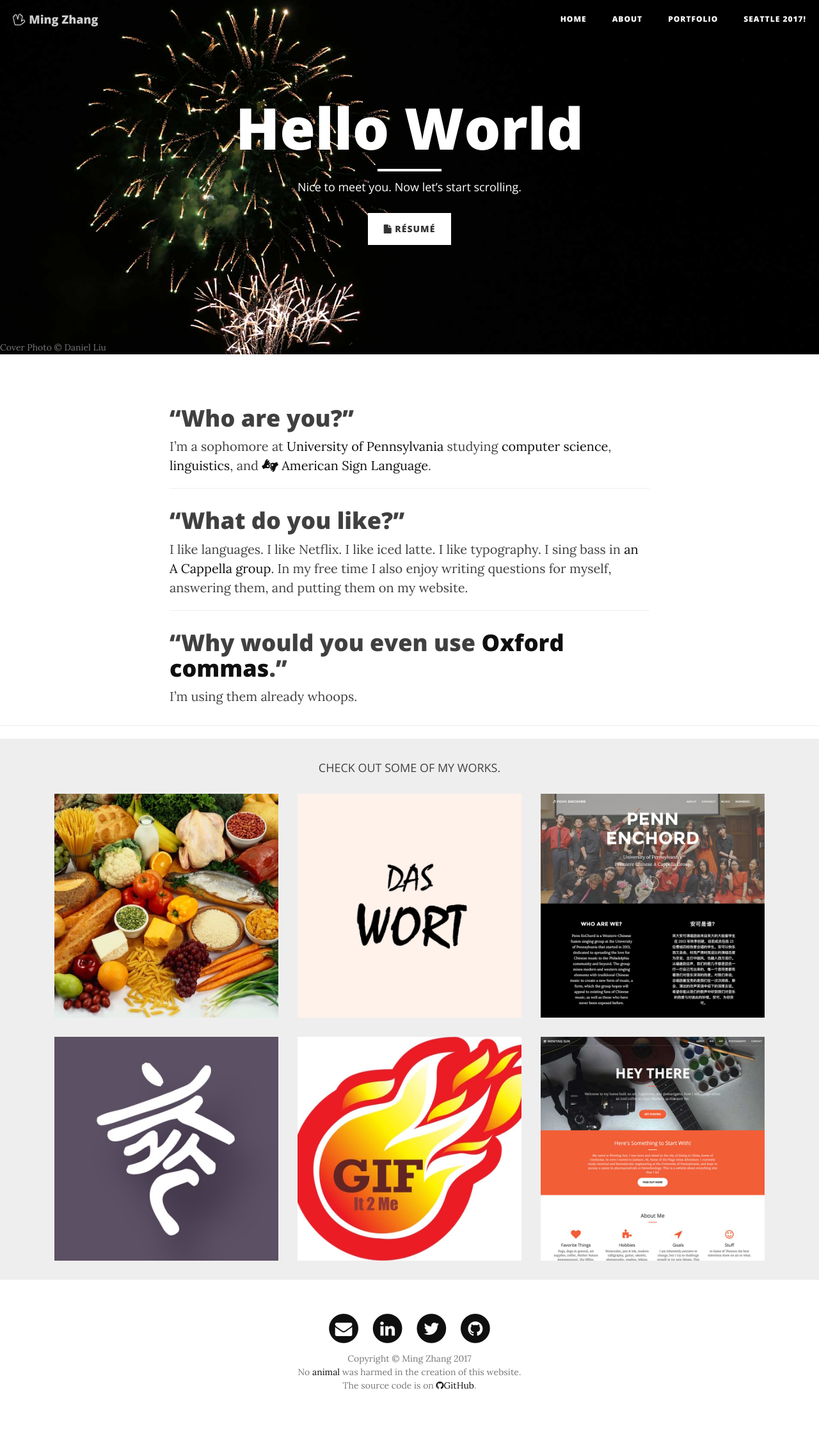
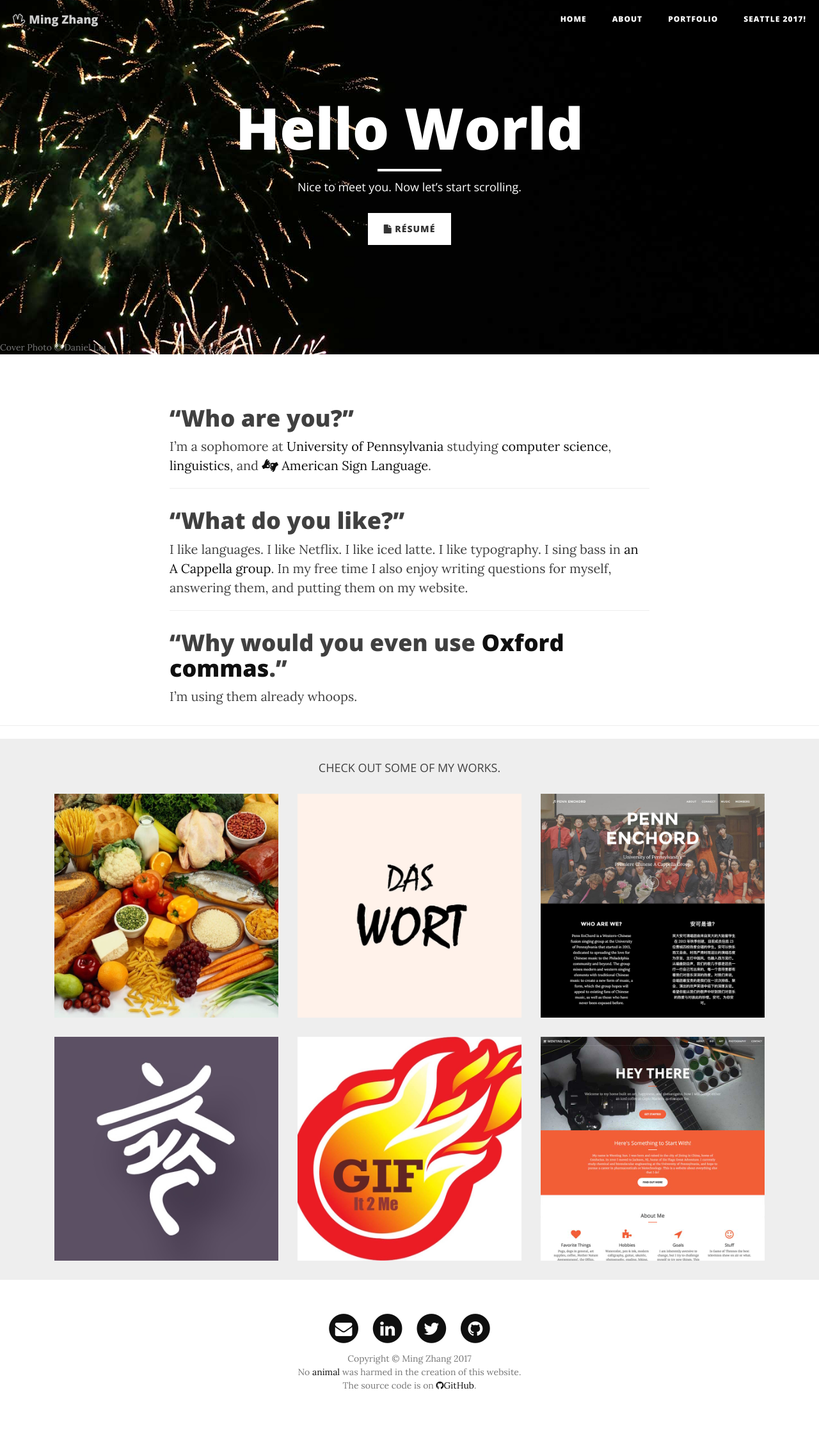
Before and after one commit to ming-zhang/ming-zhang.github.io, a Jekyll site: the page built from index.html, in a window 1280 px wide. Shown: the whole page at 64% size. Built offline with Jekyll 4.4.1, drawn with Linux system fonts in a browser that asks for light colours; nearby versions of some CDN libraries; the list of posts is cut into pages by our own code.

Commit message:
change seattle cover picture

```diff
--- a/css/main.css
+++ b/css/main.css
@@ -138,13 +138,18 @@
   }
 }
 .intro-header {
-  background: #808080 url('../img/home-bg.jpg') no-repeat center center;
   background-attachment: scroll;
   -webkit-background-size: cover;
   -moz-background-size: cover;
   background-size: cover;
   -o-background-size: cover;
   margin-bottom: 50px;
+}
+.home-bg {
+  background: #808080 url('../img/home-bg.jpg') no-repeat center center;
+}
+.seattle-bg {
+  background: #808080 url('../img/seattle-bg.jpg') no-repeat center center;
 }
 .intro-header .site-heading,
 .intro-header .post-heading,
--- a/index.html
+++ b/index.html
@@ -3,7 +3,7 @@
 ---
 
 <!-- Cover -->
-<header id="cover" class="intro-header" style="">
+<header id="cover" class="intro-header home-bg" style="">
     <div class="container">
         <div class="row">
             <div class="col-lg-12">
--- a/seattle/index.html
+++ b/seattle/index.html
@@ -4,7 +4,7 @@
 ---
 
 <!-- Cover -->
-<header id="cover" class="intro-header" style="">
+<header id="cover" class="intro-header seattle-bg" style="">
     <div class="container">
         <div class="row">
             <div class="col-lg-12">
```
Also changed, not shown: img/seattle-bg.jpg (added).
